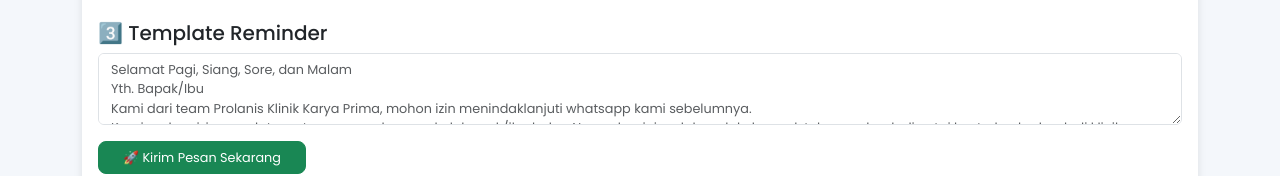
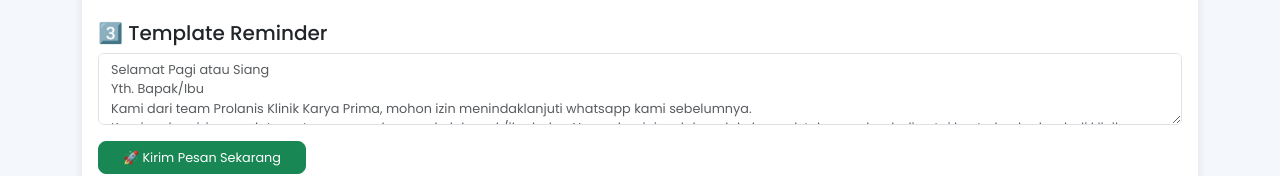
Before and after one commit to rikoraditya/sendflow, a website: page public/index.html in a window 1280 px wide. Shown: the part 525-701 px from the top of the page. Drawn offline with nearby package versions, Linux system fonts and the light colour scheme; no server answers.

Commit message:
jadiSendFlow

```diff
--- a/public/index.html
+++ b/public/index.html
@@ -367,16 +367,16 @@ Link pengisian DM dan HT: https://forms.gle/iKQmWeHBpxRbzooU8
 Terima kasih atas perhatiannya🙏</textarea>
 
         <h5 class="mt-4">3️⃣ Template Reminder</h5>
-        <textarea id="reminder" class="form-control mb-3 text-muted " style="font-size: 0.8rem;" rows="3">Selamat Pagi, Siang, Sore, dan Malam
+        <textarea id="reminder" class="form-control mb-3 text-muted " style="font-size: 0.8rem;" rows="3">Selamat Pagi atau Siang
 Yth. Bapak/Ibu
 Kami dari team Prolanis Klinik Karya Prima, mohon izin menindaklanjuti whatsapp kami sebelumnya.
 Kami mohon izin mendata serta menanyakan apakah bapak/ibu bulan November ini sudah melakukan cek tekanan darah disertai kontrol gula darah di klinik, rumah sakit, atau tempat kesehatan lainnya?
-Apabila sudah melakukan pengecekan, mohon dapat mengirimkan foto hasil cek tensi serta gula darah bulan ini ATAU menginfokan hasil cek tensi serta gula darah terakhir, dan dikirimkan ke nomor whatsapp ini.
+Apabila sudah melakukan pengecekan, mohon dapat mengirimkan foto hasil cek tensi serta gula darah bulan ini atau menginfokan hasil cek tensi serta gula darah terakhir, dan dikirimkan ke nomor whatsapp ini.
 Bapak/Ibu juga dapat menginput hasil cek tensi dan gula darah di link di bawah ini.
 Link pengisian DM dan HT: https://forms.gle/iKQmWeHBpxRbzooU8
 
 Jangan lupa jaga pola makan, minum rendah gula serta garam, dan olahraga minimal 30 menit pada saat pagi hari, nggih.
-Terimakasih atas perhatiannya. <br> Salam Sehat Selalu 😇🙏</textarea>
+Terimakasih atas perhatiannya. Salam Sehat Selalu 😇🙏</textarea>
 
        <!-- Tombol Kirim -->
 <button id="send" style="font-size: 0.8rem;" class="btn btn-success px-4">
```
